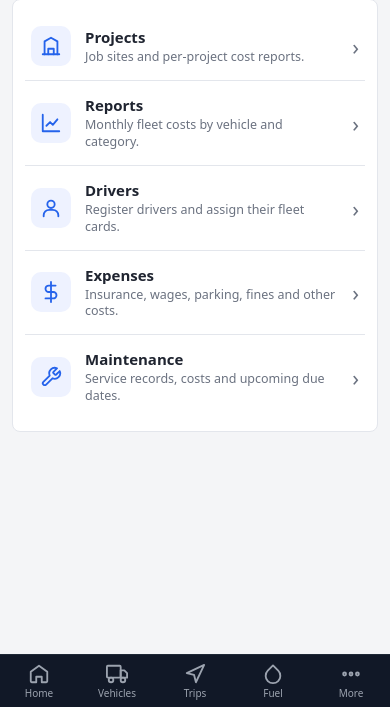
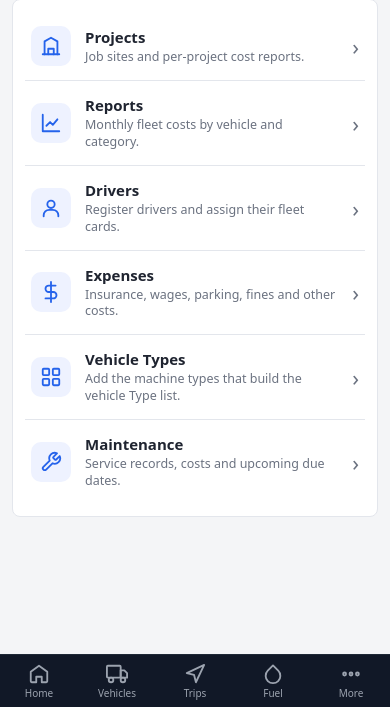
Before and after one commit to Mubarak-mubra/fleet_management_sys, a Python web app: template app/templates/more/index.html in a window 390 px wide. Shown: the part 137-844 px from the top of the page. Run offline with Jinja, Linux system fonts and the light colour scheme; the template is opened without the code that fills it, so the values that code supplies are empty.

Commit message:
Vehicle Types gets its own sidebar entry, not a subtab
The subtab hid the registry inside Vehicles, so managing types meant
finding a second-level tab on a page whose main job is listing vehicles.
It is a registry in its own right — the Type dropdown on the vehicle form
is built from it — so it earns a sidebar slot.

Moves the routes from /vehicles/types/ to /vehicle-types/ under a new
vehicle_types blueprint, relocates the template, and drops the now-dead
_subtabs partial and its CSS. Mobile routes it through /more/ to stay
under the 5-tab ceiling.

```diff
--- a/app/__init__.py
+++ b/app/__init__.py
@@ -151,11 +151,13 @@ def _register_blueprints(app):
     from app.blueprints.trips import bp as trips_bp
     from app.blueprints.users import bp as users_bp
     from app.blueprints.vehicles import bp as vehicles_bp
+    from app.blueprints.vehicle_types import bp as vehicle_types_bp
 
     app.register_blueprint(auth_bp, url_prefix="/auth")
     app.register_blueprint(users_bp, url_prefix="/users")
     app.register_blueprint(dashboard_bp, url_prefix="/")
     app.register_blueprint(vehicles_bp, url_prefix="/vehicles")
+    app.register_blueprint(vehicle_types_bp, url_prefix="/vehicle-types")
     app.register_blueprint(trips_bp, url_prefix="/trips")
     app.register_blueprint(drivers_bp, url_prefix="/drivers")
     app.register_blueprint(fuel_bp, url_prefix="/fuel")
--- a/app/templates/more/index.html
+++ b/app/templates/more/index.html
@@ -55,6 +55,17 @@
       <span class="more-chevron" aria-hidden="true">&rsaquo;</span>
     </a>
 
+    <a class="more-item" href="{{ url_for('vehicle_types.list') }}">
+      <span class="more-icon" aria-hidden="true">
+        <svg viewBox="0 0 24 24"><rect x="3" y="3" width="7" height="7" rx="1"/><rect x="14" y="3" width="7" height="7" rx="1"/><rect x="3" y="14" width="7" height="7" rx="1"/><rect x="14" y="14" width="7" height="7" rx="1"/></svg>
+      </span>
+      <span class="more-body">
+        <b>Vehicle Types</b>
+        <small>Add the machine types that build the vehicle Type list.</small>
+      </span>
+      <span class="more-chevron" aria-hidden="true">&rsaquo;</span>
+    </a>
+
     <a class="more-item" href="{{ url_for('maintenance.list') }}">
       <span class="more-icon" aria-hidden="true">
         <svg viewBox="0 0 24 24"><path d="M14.7 6.3a1 1 0 0 0 0 1.4l1.6 1.6a1 1 0 0 0 1.4 0l3.8-3.8a6 6 0 0 1-7.9 7.9l-6.9 6.9a2.1 2.1 0 0 1-3-3l6.9-6.9a6 6 0 0 1 7.9-7.9z"/></svg>
--- a/app/templates/partials/bottomnav.html
+++ b/app/templates/partials/bottomnav.html
@@ -2,10 +2,11 @@
    JS-free by project convention — active state keys on the endpoint prefix.
 
    Five tabs is the native ceiling for comfortable tap targets on a phone, so
-   the less-frequent sections (Maintenance, Drivers) live behind "More".
+   the less-frequent sections (Maintenance, Drivers, Expenses, Vehicle Types)
+   live behind "More".
    #}
 {% set ep = request.endpoint or '' %}
-{% set in_more = ep.startswith('more.') or ep.startswith('maintenance.') or ep.startswith('drivers.') or ep.startswith('expenses.') %}
+{% set in_more = ep.startswith('more.') or ep.startswith('maintenance.') or ep.startswith('drivers.') or ep.startswith('expenses.') or ep.startswith('vehicle_types.') %}
 <nav class="bottomnav" aria-label="Primary">
   <a href="{{ url_for('dashboard.index') }}"
      class="{{ 'active' if ep.startswith('dashboard.') else '' }}"
--- a/app/templates/partials/sidebar.html
+++ b/app/templates/partials/sidebar.html
@@ -8,6 +8,8 @@
        class="{{ 'active' if request.endpoint and request.endpoint.startswith('dashboard.') else '' }}">Dashboard</a>
     <a href="{{ url_for('vehicles.list') }}"
        class="{{ 'active' if request.endpoint and request.endpoint.startswith('vehicles.') else '' }}">Vehicles</a>
+    <a href="{{ url_for('vehicle_types.list') }}"
+       class="{{ 'active' if request.endpoint and request.endpoint.startswith('vehicle_types.') else '' }}">Vehicle Types</a>
     <a href="{{ url_for('projects.list') }}"
        class="{{ 'active' if request.endpoint and request.endpoint.startswith('projects.') else '' }}">Projects</a>
     <a href="{{ url_for('trips.list') }}"
--- a/app/templates/vehicles/types.html
+++ b/app/templates/vehicle_types/list.html
@@ -10,11 +10,9 @@
     <p class="muted">{{ types|length }} type{{ '' if types|length == 1 else 's' }} registered — these build the Type dropdown when adding a vehicle.</p>
   </div>
 </section>
-{% set active_subtab = "types" %}
-{% include "vehicles/_subtabs.html" %}
 
 <section class="panel">
-  <form class="filter-bar" method="post" action="{{ url_for('vehicles.create_type') }}">
+  <form class="filter-bar" method="post" action="{{ url_for('vehicle_types.create') }}">
     <input type="hidden" name="csrf_token" value="{{ csrf_token() }}">
     <div class="field">
       <label for="f-type-name">New type</label>
@@ -36,7 +34,7 @@
         <td data-label="Type">{{ row.type.name }}</td>
         <td data-label="Vehicles using">{{ row.count }}</td>
         <td class="cell-actions">
-          <form method="post" action="{{ url_for('vehicles.delete_type', type_id=row.type.id) }}">
+          <form method="post" action="{{ url_for('vehicle_types.delete', type_id=row.type.id) }}">
             <input type="hidden" name="csrf_token" value="{{ csrf_token() }}">
             <button class="btn btn-danger btn-sm" type="submit">Delete</button>
           </form>
--- a/app/templates/vehicles/form.html
+++ b/app/templates/vehicles/form.html
@@ -37,7 +37,7 @@
         <option value="{{ current }}" selected>{{ current }} (not registered)</option>
         {% endif %}
       </select>
-      <p class="muted">Type not on the list? <a href="{{ url_for('vehicles.types') }}">Add it under Vehicle Types</a> first.</p>
+      <p class="muted">Type not on the list? <a href="{{ url_for('vehicle_types.list') }}">Add it under Vehicle Types</a> first.</p>
     </div>
 
     {% set current = form_data.get('status', vehicle.status if vehicle else '') %}
--- a/app/templates/vehicles/list.html
+++ b/app/templates/vehicles/list.html
@@ -12,8 +12,6 @@
   </div>
   <a class="btn" href="{{ url_for('vehicles.create') }}">New vehicle</a>
 </section>
-{% set active_subtab = "vehicles" %}
-{% include "vehicles/_subtabs.html" %}
 
 <section class="panel">
   <form class="filter-bar" method="get" action="{{ url_for('vehicles.list') }}">
```
Also changed, not shown: app/blueprints/vehicle_types.py (added, +40 -0 lines), app/blueprints/vehicles.py (+1 -40 lines), app/templates/vehicles/_subtabs.html (deleted, +0 -8 lines), tests/test_mobile_cards.py (+1 -1 lines), tests/test_routes.py (+2 -2 lines), tests/test_vehicle_type_routes.py (+24 -12 lines), README.md.
